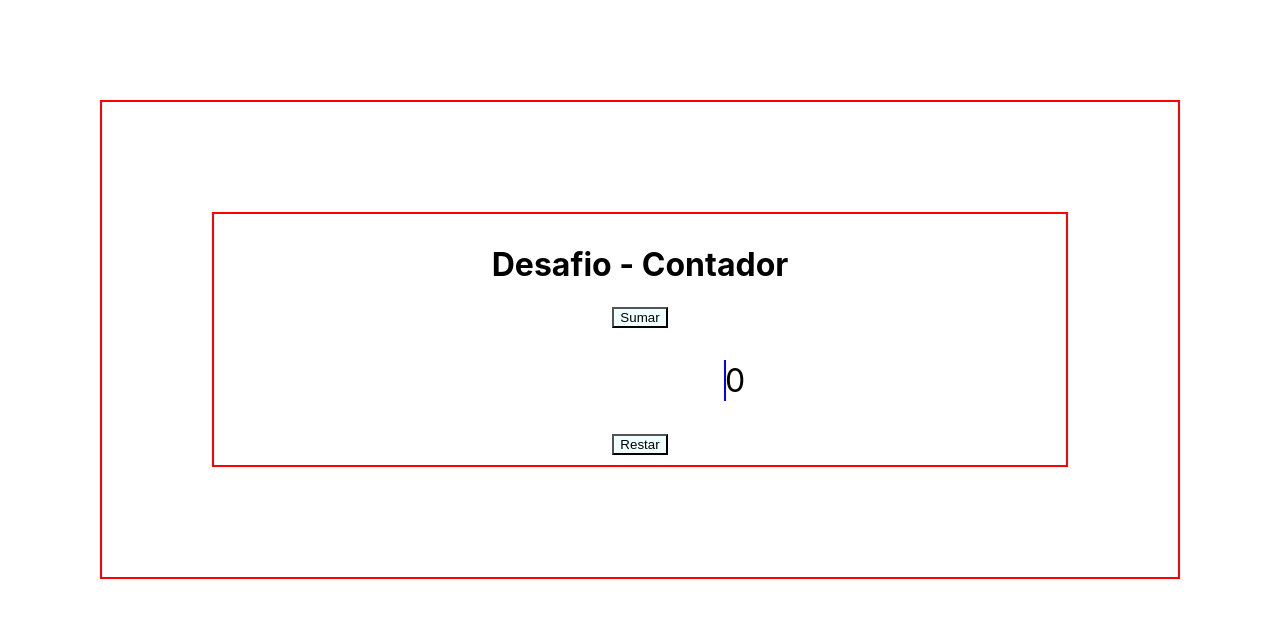
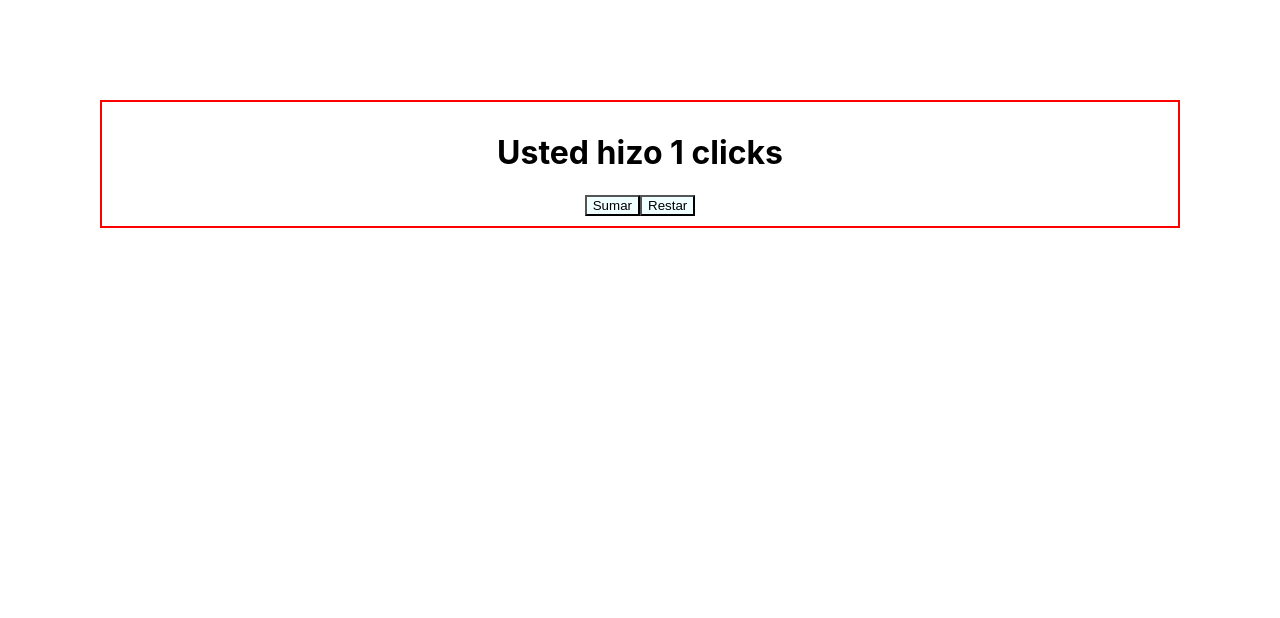
Before and after one commit to emilianoblancodev/desafios_coder, a React (Create React App) app: page / in a window 1280 px wide. Shown: the top 618 px of the page. Built offline with nearby package versions, Linux system fonts and the light colour scheme.

Commit message:
modifico el contador para que tenga un maximo y un minimo

```diff
--- a/src/App.js
+++ b/src/App.js
@@ -1,11 +1,15 @@
 import logo from './logo.svg';
-import './App.css';
+// import './App.css';
 import Counter from './components/Counter/Counter';
+import Efecto from './components/Efecto/Efecto';
+
 
 function App() {
   return (
     <>
       <Counter />
+       {/* <Efecto />  */}
+
     </>
   );
 }
--- a/src/components/Counter/Counter.css
+++ b/src/components/Counter/Counter.css
@@ -2,7 +2,7 @@
     text-align: center;
     font-size: 3rem;
 } */
-div {
+.div {
     text-align: center;
     font-size: 3 rem;
     border: 2px solid red;
--- a/src/components/Counter/Counter.js
+++ b/src/components/Counter/Counter.js
@@ -3,22 +3,32 @@ import './Counter.css'
 
 const Counter = () => {
 
-    const [count, setCount] = useState(0)
+    const [count, setCount] = useState(1)
+    const stock = 5;
 
     function set (){
+      if(count > 0  && count<stock){
         setCount(count + 1);
+      } else {
+        console.log("Stock agotado")
+      }
+
     }
 
     function dec (){
+      if (count > 1 ){
         setCount (count - 1)
+      } else {
+        console.log ("El stock minimo es 1")
+      }
+
     }
 
   return (
 
     <div className = "div">
-        <h1>Desafio - Contador </h1>
+        <h1>Usted hizo {count} clicks</h1>
         <button type="button" onClick={set}>Sumar</button>
-        <p>{count}</p>
         <button type="button" onClick={dec}>Restar</button>
     </div>
   )
```
